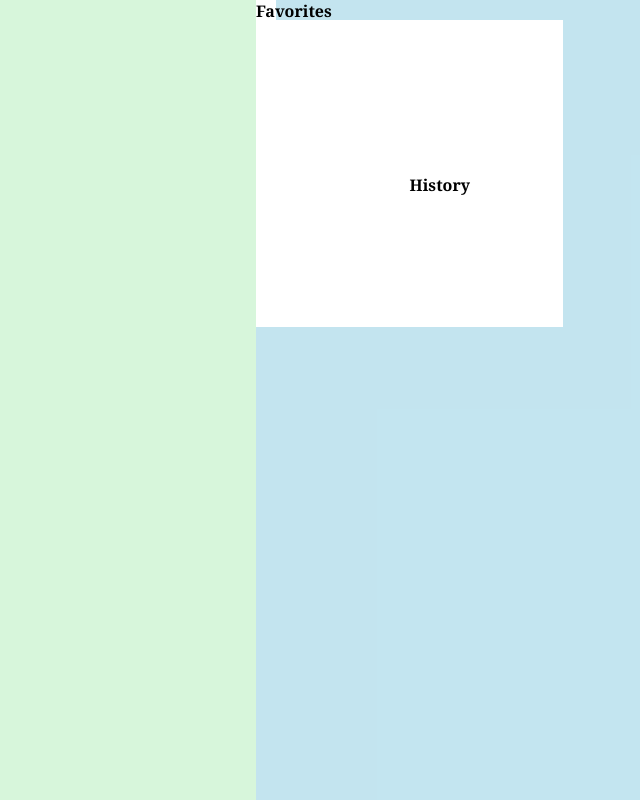
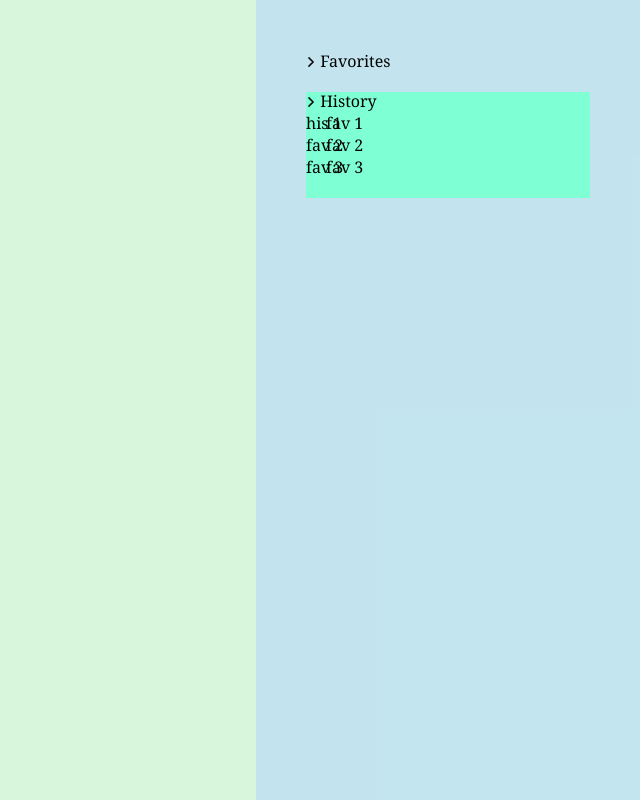
Before and after one commit to aakritis05/Pawse2, a PHP site: page / in a window 1280 px wide. Shown: the part 100-900 px from the top of the page, without its empty margins (640-1280 px from the left). Run offline with PHP 8.4, Linux system fonts and the light colour scheme.

Commit message:
18/09/22

```diff
--- a/index.html
+++ b/index.html
@@ -26,14 +26,31 @@
         </div>
         <div class="right">
             <div class="favorites sidebar">
-                <h4>
+                <div class="fav">
+                    <img src="./Images/right-arrow.png" alt="" height="10">
                     Favorites
-                </h4>
+                    <div class="fav-container">
+                        fav 1
+                        <br>
+                        fav 2
+                        <br>
+                        fav 3
+                        <br>
+                </div>
+                </div>
             </div>
             <div class="history sidebar">
-                <h4>
+                <div class="his">
+                    <img src="./Images/right-arrow.png" alt="" height="10">
                     History
-                </h4>
+                    <div class="his-container">
+                        his 1
+                        <br>
+                        fav 2
+                        <br>
+                        fav 3
+                    </div>
+                </div>
             </div>
         </div>
     </div>
--- a/style.css
+++ b/style.css
@@ -75,12 +75,6 @@ body {
     width: 70%;
 }
 
-.right {
-    width: 30%;
-    height: 100%;
-    background-color: var(--db);
-}
-
 .loginbox {
     width: 385px;
     background-color: lightyellow;
@@ -90,12 +84,6 @@ body {
     position: absolute;
     top: 20%;
     right: 10%;
-}
-
-.history {
-padding: 40%;
-align-items: center;
-
 }
 
 .avatar {
@@ -159,8 +147,26 @@ h1 {
     width: 100%;
 }
 
+.right {
+    width: 30%;
+    height: 100%;
+    background-color: var(--db);
+    padding: 50px;
+}
+
 .sidebar{
-background-color: white;
-width: 20px;
+width: 100%;
 height: 20px;
 }
+
+.history{
+    margin-top: 20px;
+}
+
+.fav-container{
+ display: flex;
+ padding: 20px;
+ flex-direction: column;
+ margin-top: 20px;
+ background-color: aquamarine;
+}
```
